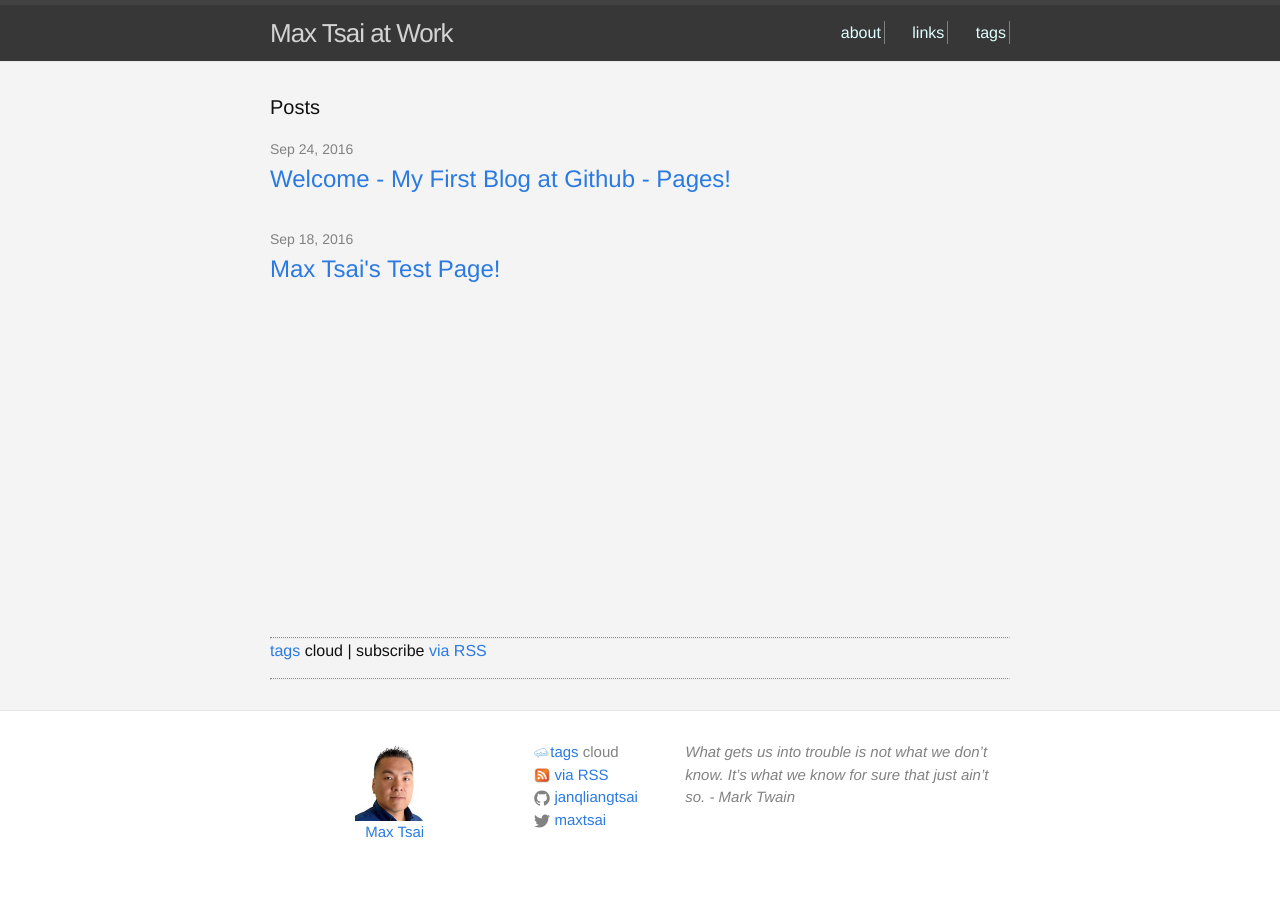
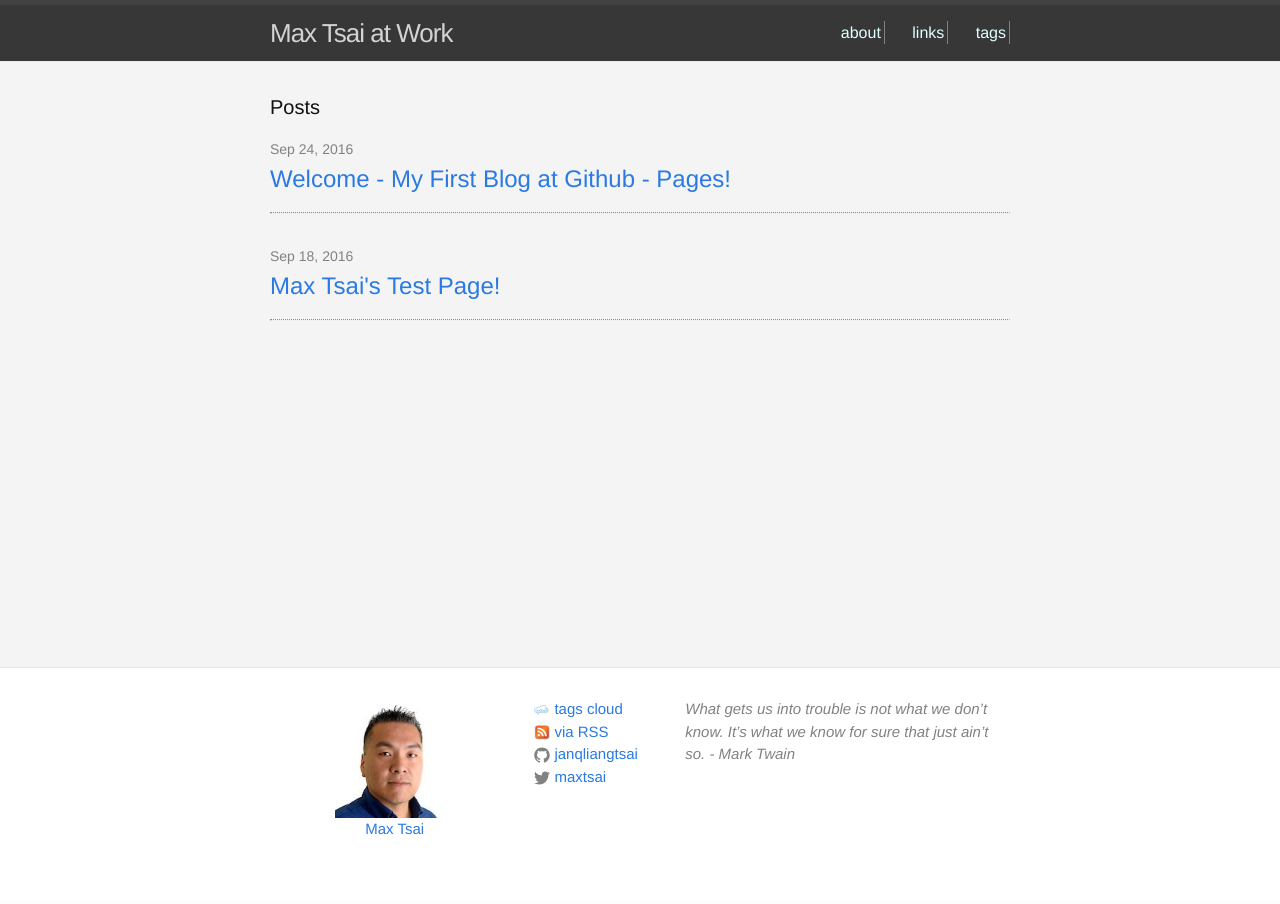
Before and after one commit to JANQLIANGTSAI/janqliangtsai.github.io, a Jekyll site: the page built from index.html, in a window 1280 px wide. Built offline with Jekyll 4.4.1, drawn with Linux system fonts in a browser that asks for light colours.

Commit message:
Main Tmpl

```diff
--- a/_includes/footer.html
+++ b/_includes/footer.html
@@ -18,7 +18,7 @@
             {% endif %}
             </li>
 -->
-          <li><img src="/images/maxtsai.jpg" style="width: 80px;" /></li>
+          <li><img src="/images/maxtsai.jpg" style="width: 120px;" /></li>
           <li><a href="mailto:{{ site.email }}">{{ site.author }}</a></li>
         </ul>
       </div>
@@ -27,7 +27,7 @@
         <ul class="social-media-list">
 
           <li>
-            <img src="/images/tag-cloud.gif" alt="" width="16px" /><a href="{{ "/tags/" | prepend: site.baseurl }}">tags</a> cloud
+            <img src="/images/tag-cloud.gif" alt="" width="16px" /> <a href="{{ "/tags/" | prepend: site.baseurl }}">tags cloud</a>
 
             </li>
           <li>
--- a/index.html
+++ b/index.html
@@ -17,17 +17,21 @@ layout: default
           <a class="post-link" href="{{ post.url | prepend: site.baseurl }}">{{ post.title | escape }}</a>
         </h3>
         {% if page.description %}<p>{{ page.description }}</p>{% endif %}
+
+            <hr style="border-top: 1px dotted #8c8b8b;" />
       </li>
     {% endfor %}
   </ul>
 
   </div>
 
+    <!--
   <hr style="border-top: 1px dotted #8c8b8b;" />
   <p class="rss-subscribe">
     <a href="{{ "/tags/" | prepend: site.baseurl }}">tags</a> cloud |
     subscribe <a href="{{ "/feed.xml" | prepend: site.baseurl }}">via RSS</a>
   </p>
   <hr style="border-top: 1px dotted #8c8b8b;" />
+    -->
 
 </div>
```
